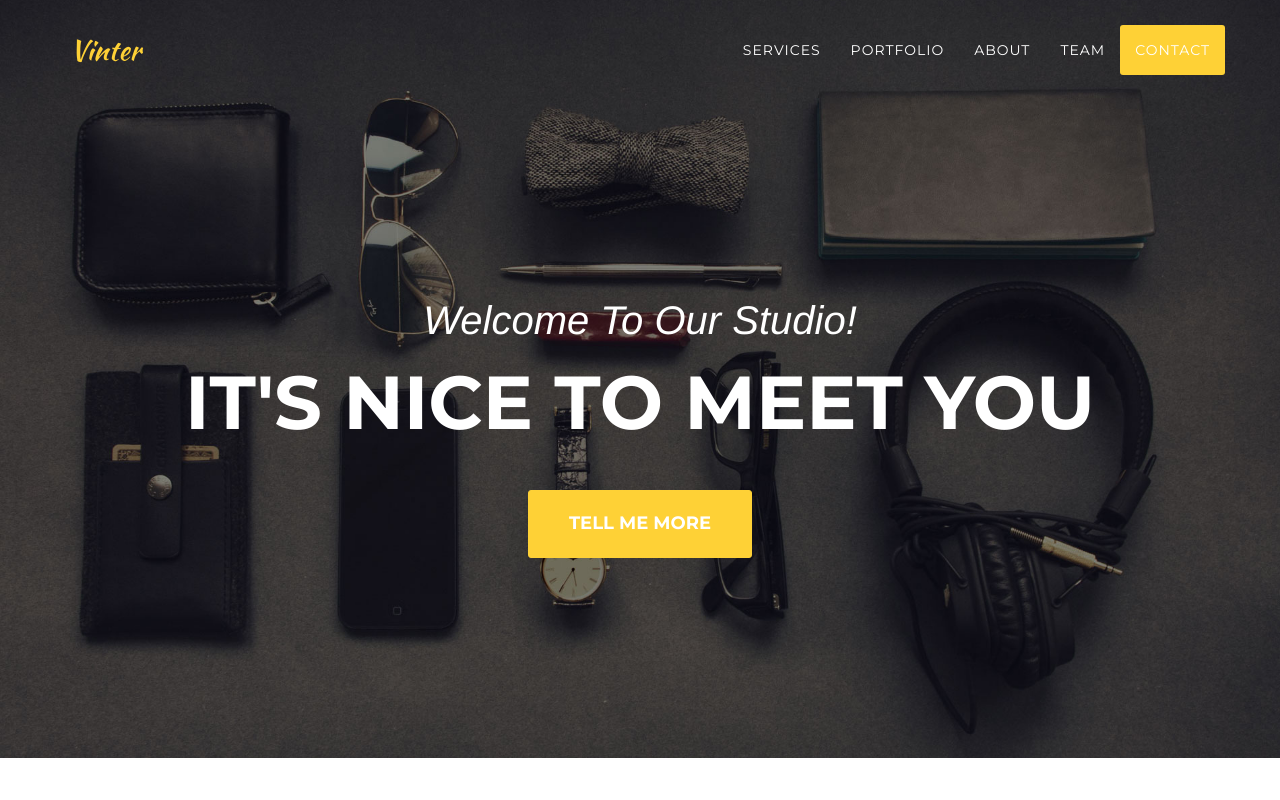
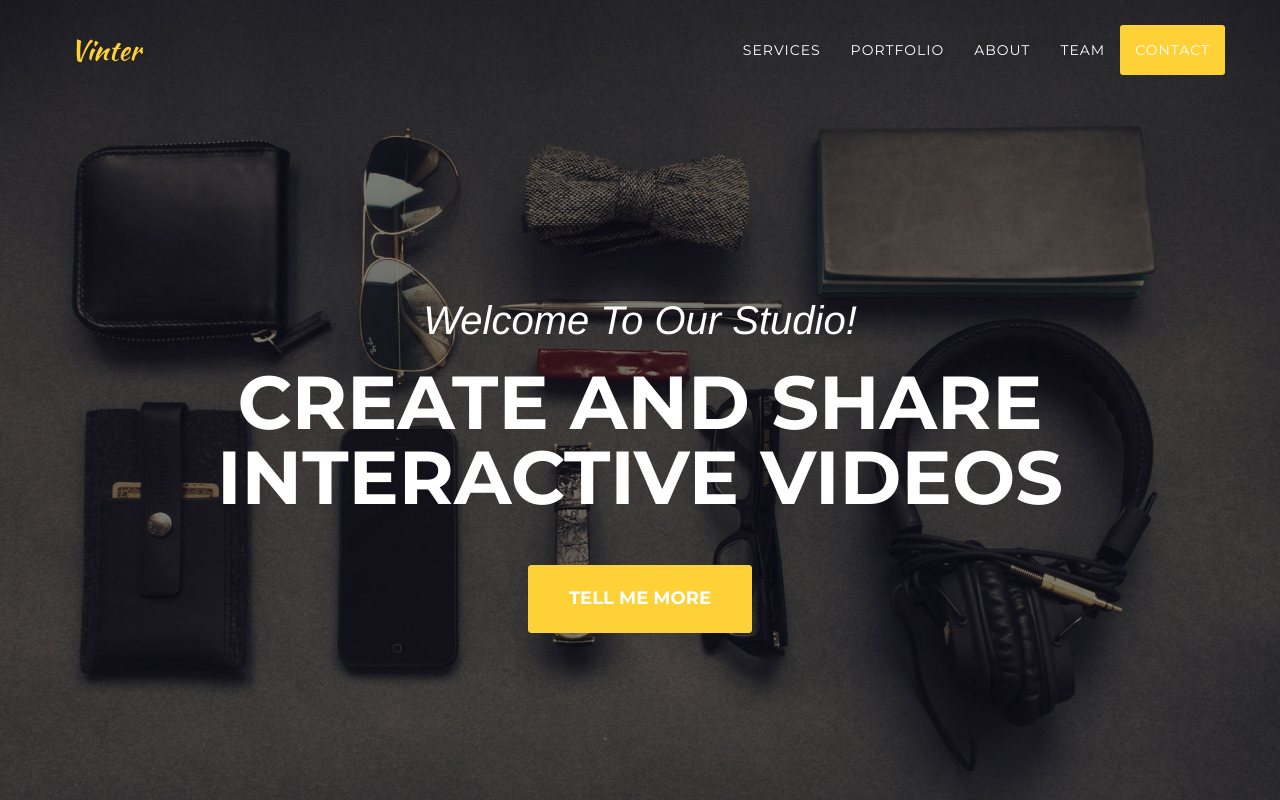
Before and after one commit to elGuille/ZERO, a plain HTML site: page index.html in a window 1280 px wide. Shown: the top 800 px of the page. Drawn offline with nearby package versions, Linux system fonts and the light colour scheme; a web font is replaced by a local one.

Commit message:
New sub heading

```diff
--- a/index.html
+++ b/index.html
@@ -82,7 +82,7 @@
         <div class="container">
             <div class="intro-text">
                 <div class="intro-lead-in">Welcome To Our Studio!</div>
-                <div class="intro-heading">It's Nice To Meet You</div>
+                <div class="intro-heading">Create and share interactive videos</div>
                 <a href="#services" class="page-scroll btn btn-xl">Tell Me More</a>
             </div>
         </div>
```
